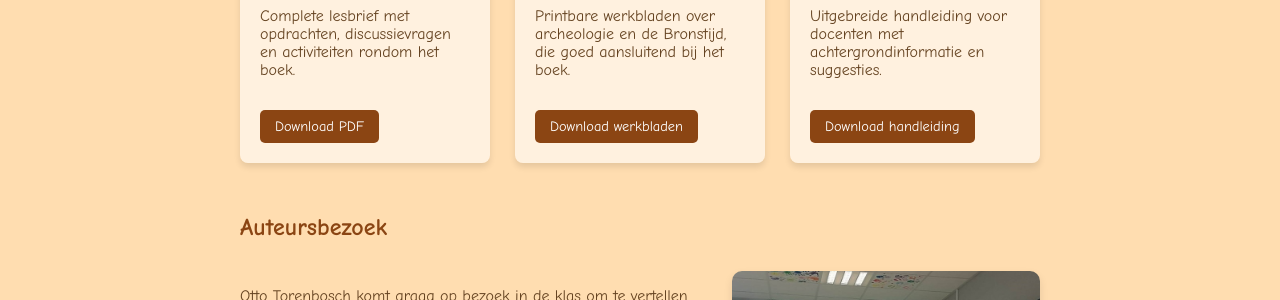
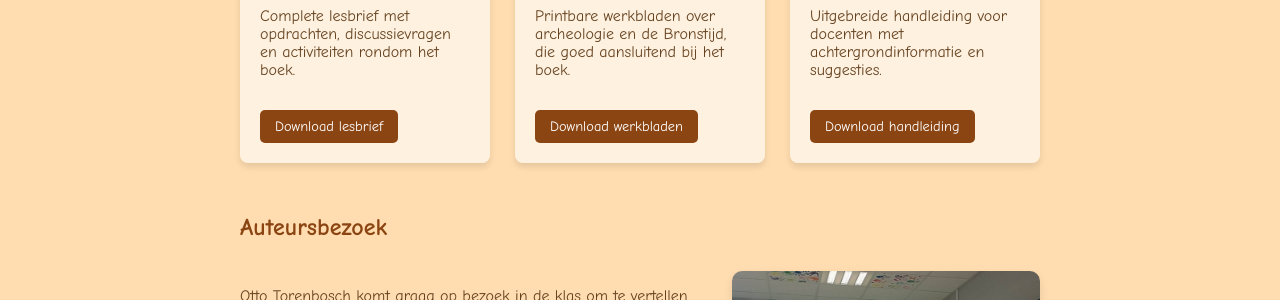
Before and after one commit to otorenbosch/samensaar.nl, a Jekyll site: the page built from school.html, in a window 1280 px wide and 1400 px high, scrolled down 490 px. Shown: the part 142-442 px from the top of the window. Built offline with Jekyll 4.4.1, drawn with Linux system fonts in a browser that asks for light colours.

Commit message:
BTW en kleine aanpassing pagina school

```diff
--- a/_includes/footer.html
+++ b/_includes/footer.html
@@ -79,6 +79,7 @@
             <p><a href="https://www.samensaar.nl" class="footer-link" target="_blank">www.samensaar.nl</a></p>
             <p>O. Torenbosch</p>
             <p>KvK: 96781149</p>
+            <p>BTW: NL002992439B75</p>
         </div>
 
         <div class="footer-section">
--- a/school.html
+++ b/school.html
@@ -30,7 +30,7 @@
             <div class="education-card">
                 <h3>Lesbrief groep 6-8</h3>
                 <p>Complete lesbrief met opdrachten, discussievragen en activiteiten rondom het boek.</p>
-                <a href="{{ '/assets/docs/lesbrief_bronzenbijl.pdf' | relative_url }}" class="download-button" target="_blank">Download PDF</a>
+                <a href="{{ '/assets/docs/lesbrief_bronzenbijl.pdf' | relative_url }}" class="download-button" target="_blank">Download lesbrief</a>
             </div>
 
             <div class="education-card">
```
